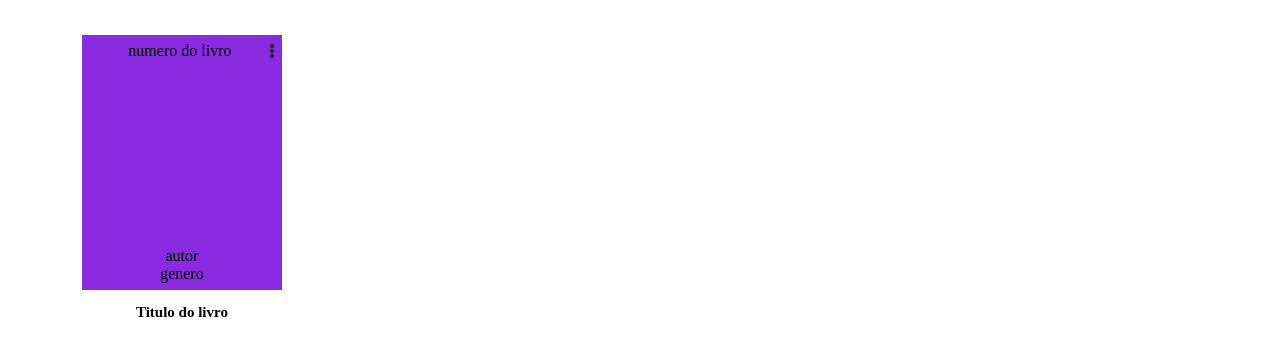
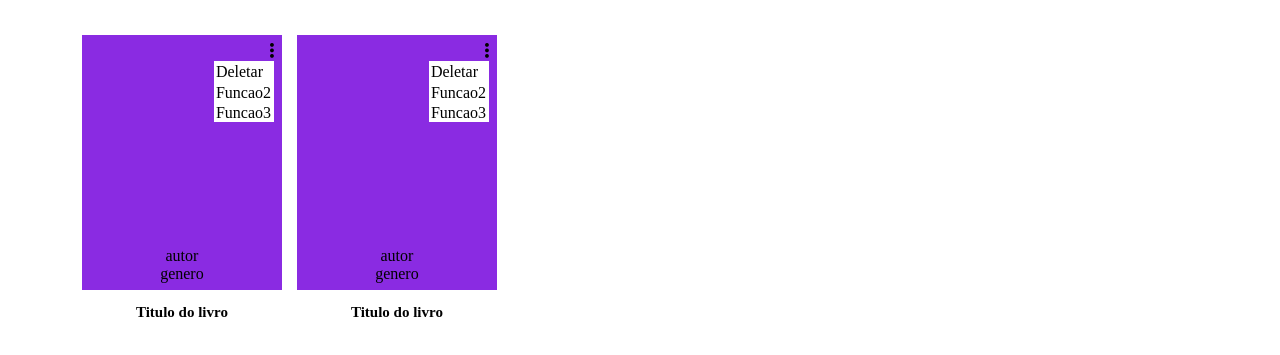
Before and after one commit to SergioRicJr/Projeto-livraria-mongodb, a website with bundled scripts: page public/index.html in a window 1280 px wide. Shown: the part 83-438 px from the top of the page. Built offline with nearby package versions, Linux system fonts and the light colour scheme; files whose address does not match are found by name.

Commit message:
adicionando função deletar

```diff
--- a/package.json
+++ b/package.json
@@ -12,6 +12,8 @@
   "license": "ISC",
   "dependencies": {
     "express": "^4.18.2",
+    "jquery": "^3.6.3",
+    "jsdom": "^21.1.0",
     "mongoose": "^7.0.0",
     "nodemon": "^2.0.21"
   }
--- a/public/css/index.css
+++ b/public/css/index.css
@@ -76,6 +76,7 @@ h2 {
     background-color: blueviolet;
     width: 100%;
     height: 85%;
+    position: relative;
 }
 
 .n_livro {
@@ -83,12 +84,62 @@ h2 {
     display: flex;
     padding-top: 5px;
     align-items: center;
-    justify-content: center;
+    justify-content: end;
     margin-bottom: 93%;
     width: 100%;
 }
 
-.n_livro p {
-    width: 90%;
-    text-align: center;
+.n_livro i {
+    font-size: 1.1em;
 }
+
+.container-icon {
+    width: 10%;
+    display: flex;
+    justify-content: center;
+}
+
+.menu-dropdown {
+    position: absolute;
+    background-color: white;
+    right: 4%;
+    top: 10%;
+    width: 30%;
+    text-align:left;
+    padding-left: 1%;
+}
+
+ul {
+    list-style-type: none;
+}
+
+.menu-dropdown li {
+    margin-top: 4%;
+}
+
+.menu-dropdown li:hover {
+    cursor: pointer;
+    text-decoration: underline;
+}
+
+
+/*
+.menu-dropdown li::after {
+    content: "";
+    background-color: rgb(0, 0, 0);
+    display: block;
+    height: 2px;
+    width: 100%;
+} */
+
+.n_livro .container-icon:hover {
+    cursor: pointer;
+}
+
+.hide {
+    display: none !important;
+}
+
+i {
+    pointer-events: none;
+}
--- a/public/index.html
+++ b/public/index.html
@@ -8,6 +8,8 @@
     <link rel="stylesheet" href="./css/index.css">
     <script src="./js/index.js" type="module" defer></script>
     <link rel="stylesheet" href="https://cdnjs.cloudflare.com/ajax/libs/font-awesome/6.1.2/css/all.min.css" integrity="sha512-1sCRPdkRXhBV2PBLUdRb4tMg1w2YPf37qatUFeS7zlBy7jJI8Lf4VHwWfZZfpXtYSLy85pkm9GaYVYMfw5BC1A==" crossorigin="anonymous" referrerpolicy="no-referrer" />
+    <script src="./js/menuFunction.js" defer type="module"></script>
+    <script src="https://ajax.googleapis.com/ajax/libs/jquery/3.6.3/jquery.min.js"></script>
 </head>
 <body>
     <header>
@@ -21,8 +23,31 @@
         <div class="Livro">
             <div class="card-livro">
                 <div class="n_livro">
-                    <p>numero do livro</p>
-                    <i class="fa-solid fa-ellipsis-vertical"></i>
+                    <div class="container-icon"><i class="fa-solid fa-ellipsis-vertical"></i></div>
+                    <div class="menu-dropdown">
+                        <ul>
+                            <li class="btnDelete">Deletar</li>
+                            <li>Funcao2</li>
+                            <li>Funcao3</li>
+                        </ul>
+                    </div>
+                </div>
+                <div class="autor">autor</div>
+                <div class="genero">genero</div>
+            </div>
+            <h2>Titulo do livro</h2>
+        </div>
+        <div class="Livro">
+            <div class="card-livro">
+                <div class="n_livro">
+                    <div class="container-icon"><i class="fa-solid fa-ellipsis-vertical"></i></div>
+                    <div class="menu-dropdown">
+                        <ul>
+                            <li class="btnDelete">Deletar</li>
+                            <li>Funcao2</li>
+                            <li>Funcao3</li>
+                        </ul>
+                    </div>
                 </div>
                 <div class="autor">autor</div>
                 <div class="genero">genero</div>
--- /dev/null
+++ b/public/js/menuFunction.js
@@ -0,0 +1,17 @@
+const html = document.querySelector("html")
+
+// console.log($("html"))
+
+html.addEventListener("click", (e)=>{
+
+    const element = e.target
+    if (element.classList.contains("container-icon")) {
+        var menuDrop = $(element).next()
+        menuDrop.toggleClass("hide")
+    }
+
+    if (element.classList.contains("btnDelete")) {
+        console.log("btn deletar")
+        console.log(element.closest(".Livro"))
+    }
+})
```
Also changed, not shown: public/js/index.js (+20 -1 lines), 1 other file.
